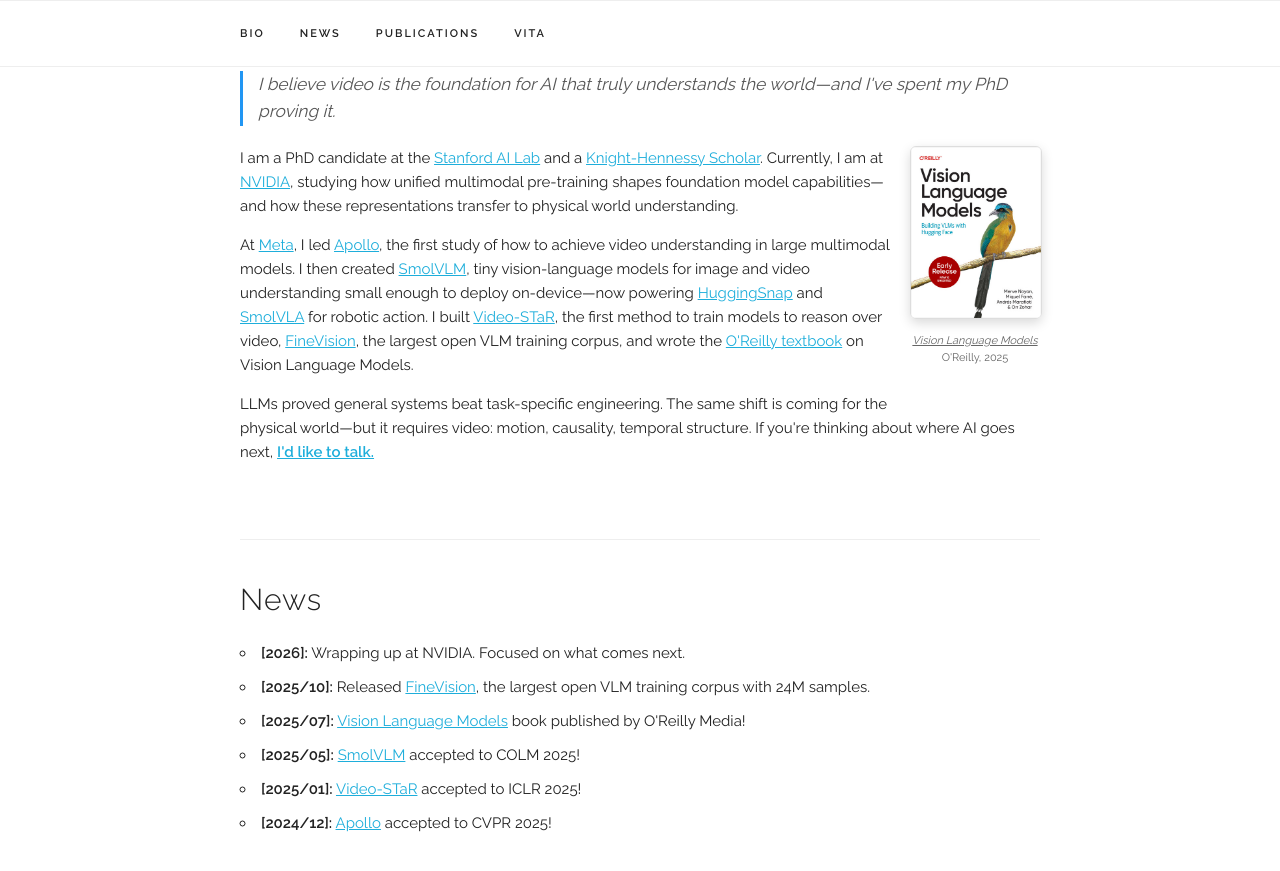
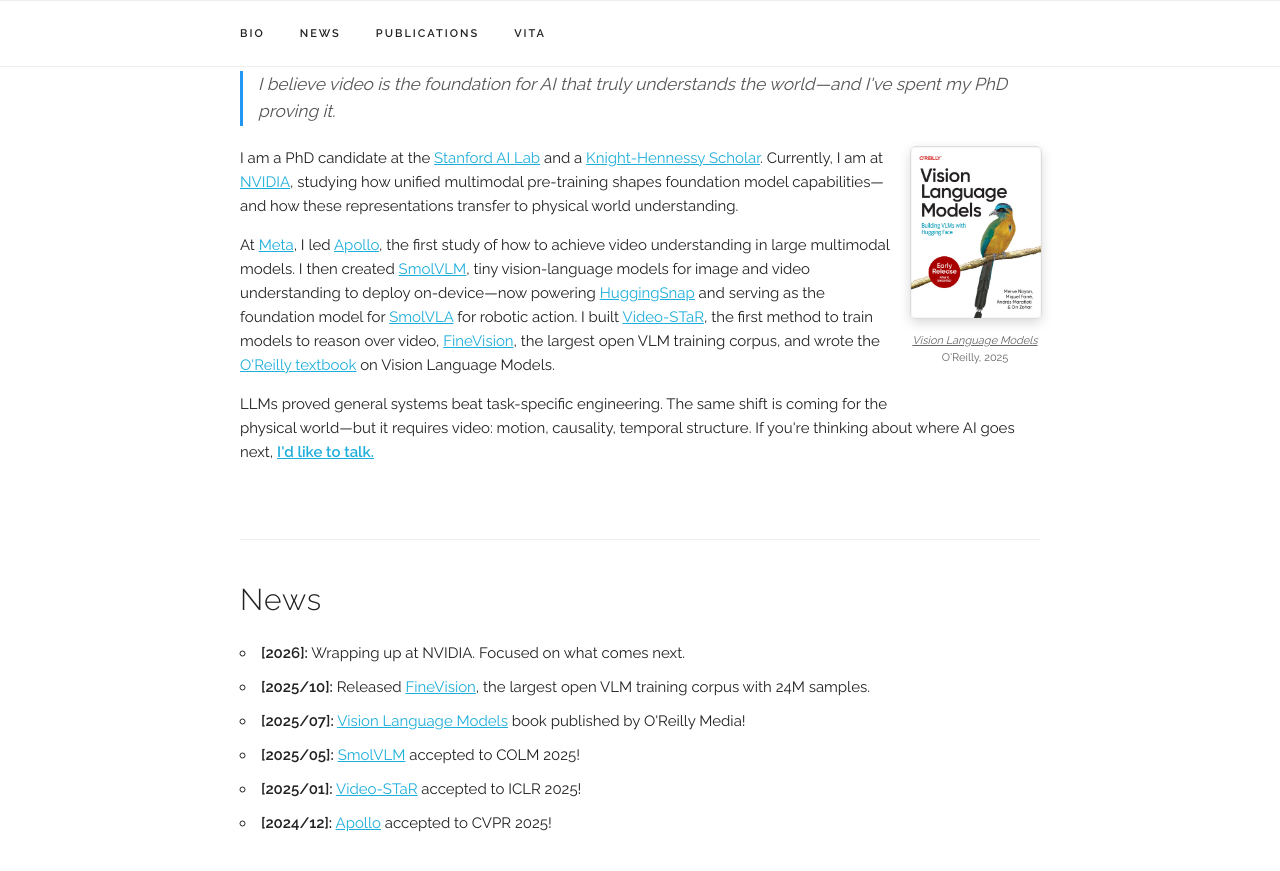
Before and after one commit to orrzohar/orrzohar.github.io, a Jekyll site: the page built from index.html, in a window 1280 px wide and 900 px high, scrolled down 319 px. Shown: the top 871 px of the window. Built offline with Jekyll 4.4.1, drawn with Linux system fonts in a browser that asks for light colours; some web fonts are replaced.

Commit message:
Website content updates

```diff
--- a/index.html
+++ b/index.html
@@ -22,7 +22,7 @@ title: Home
     <!-- Bio -->
     <p style="margin-bottom: 15px;">I am a PhD candidate at the <a href="https://ai.stanford.edu/" target="_blank">Stanford AI Lab</a> and a <a href="https://knight-hennessy.stanford.edu" target="_blank">Knight-Hennessy Scholar</a>. Currently, I am at <a href="https://www.nvidia.com" target="_blank">NVIDIA</a>, studying how unified multimodal pre-training shapes foundation model capabilities—and how these representations transfer to physical world understanding.</p>
 
-    <p style="margin-bottom: 15px;">At <a href="https://www.meta.com" target="_blank">Meta</a>, I led <a href="https://apollo-lmms.github.io" target="_blank">Apollo</a>, the first study of how to achieve video understanding in large multimodal models. I then created <a href="https://arxiv.org/abs/2504.05299" target="_blank">SmolVLM</a>, tiny vision-language models for image and video understanding small enough to deploy on-device—now powering <a href="https://apps.apple.com/app/huggingsnap/id6504768014" target="_blank">HuggingSnap</a> and <a href="https://huggingface.co/blog/smolvla" target="_blank">SmolVLA</a> for robotic action. I built <a href="https://arxiv.org/abs/2407.06189" target="_blank">Video-STaR</a>, the first method to train models to reason over video, <a href="https://arxiv.org/abs/2510.17269" target="_blank">FineVision</a>, the largest open VLM training corpus, and wrote the <a href="https://www.oreilly.com/library/view/vision-language-models/9798341624030/" target="_blank">O'Reilly textbook</a> on Vision Language Models.</p>
+    <p style="margin-bottom: 15px;">At <a href="https://www.meta.com" target="_blank">Meta</a>, I led <a href="https://apollo-lmms.github.io" target="_blank">Apollo</a>, the first study of how to achieve video understanding in large multimodal models. I then created <a href="https://arxiv.org/abs/2504.05299" target="_blank">SmolVLM</a>, tiny vision-language models for image and video understanding to deploy on-device—now powering <a href="https://apps.apple.com/app/huggingsnap/id6504768014" target="_blank">HuggingSnap</a> and serving as the foundation model for <a href="https://huggingface.co/blog/smolvla" target="_blank">SmolVLA</a> for robotic action. I built <a href="https://arxiv.org/abs/2407.06189" target="_blank">Video-STaR</a>, the first method to train models to reason over video, <a href="https://arxiv.org/abs/2510.17269" target="_blank">FineVision</a>, the largest open VLM training corpus, and wrote the <a href="https://www.oreilly.com/library/view/vision-language-models/9798341624030/" target="_blank">O'Reilly textbook</a> on Vision Language Models.</p>
 
     <p style="margin-bottom: 15px;">LLMs proved general systems beat task-specific engineering. The same shift is coming for the physical world—but it requires video: motion, causality, temporal structure. If you're thinking about where AI goes next, <a href="https://forms.gle/HScVUBjZjRMFgtzZA" target="_blank"><b>I'd like to talk.</b></a></p>
 
```
Also changed, not shown: 1 other file.
